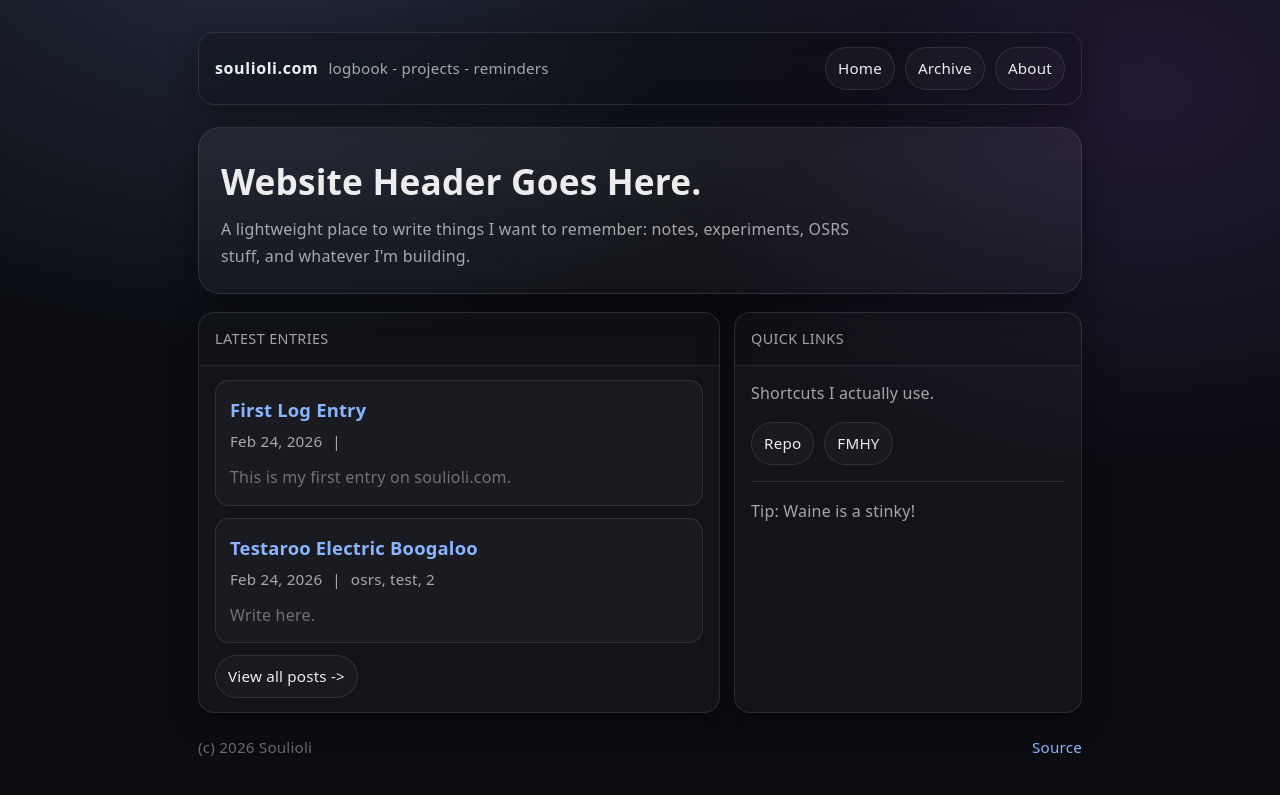
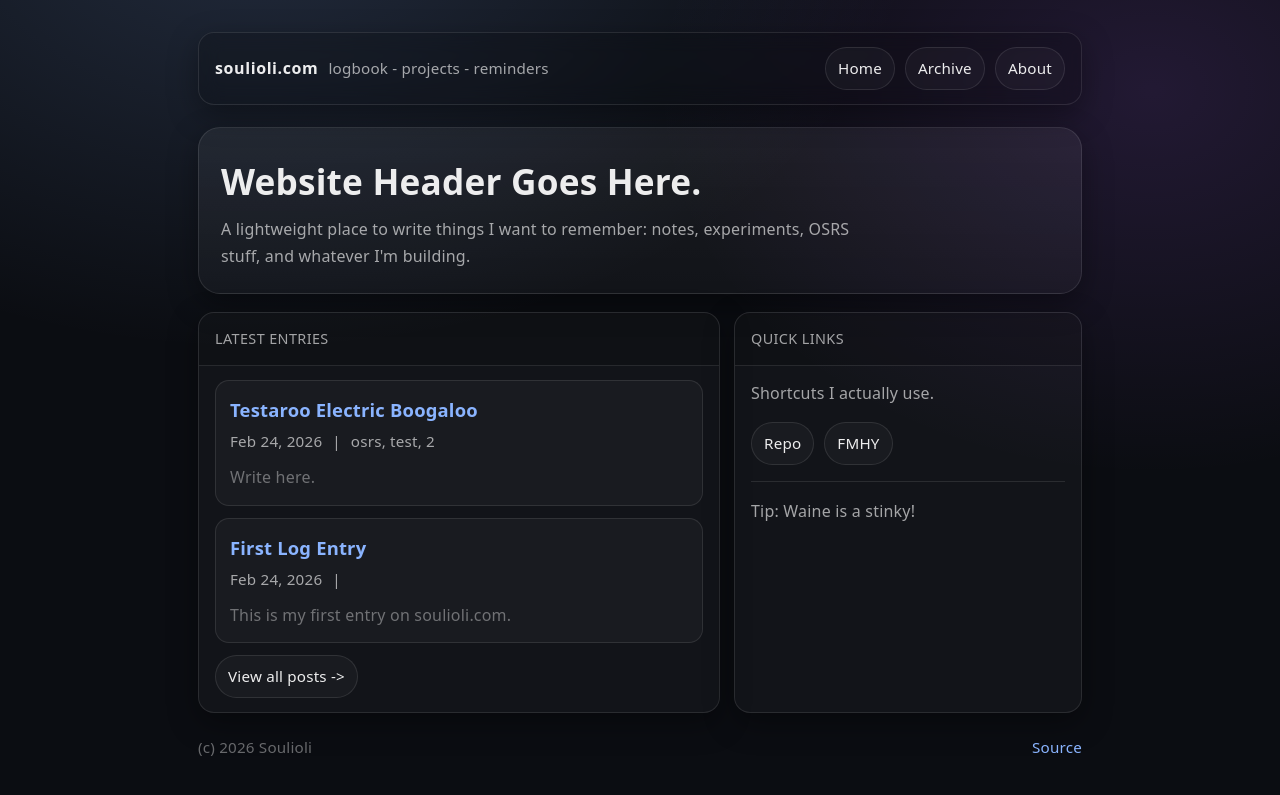
Before and after one commit to Souliolii/soulioli.com, a Jekyll site: the page built from index.html, in a window 1280 px wide. Shown: the top 795 px of the page. Built offline with Jekyll 4.4.1, drawn with Linux system fonts in a browser that asks for light colours.

Commit message:
Set explicit post datetimes and sort posts
Add explicit datetimes with timezone to post front-matter (draft template and two posts) and document the requirement in README to make ordering deterministic. Update index and archive to sort site.posts by date in reverse (assign sorted_posts = site.posts | sort: "date" | reverse) before iterating, ensuring consistent reverse-chronological listings.

```diff
--- a/archive.html
+++ b/archive.html
@@ -10,7 +10,8 @@ title: Archive
 
 <div class="card">
   <div class="bd">
-    {% for post in site.posts %}
+    {% assign sorted_posts = site.posts | sort: "date" | reverse %}
+    {% for post in sorted_posts %}
       <div style="padding: 12px 0; border-bottom:1px solid var(--border);">
         <div class="post-title" style="margin:0;">
           <a href="{{ post.url }}">{{ post.title }}</a>
--- a/index.html
+++ b/index.html
@@ -12,7 +12,8 @@ title: Home
   <div class="card">
     <div class="hd">Latest entries</div>
     <div class="bd">
-      {% for post in site.posts limit: 8 %}
+      {% assign sorted_posts = site.posts | sort: "date" | reverse %}
+      {% for post in sorted_posts limit: 8 %}
         <a class="post-item" href="{{ post.url }}" style="display:block; margin-bottom:12px;">
           <div class="post-title">{{ post.title }}</div>
           <div class="meta">
```
Also changed, not shown: _drafts/_post_template.md (+1 -1 lines), _posts/2026-02-24-Test.md (+1 -1 lines), _posts/2026-02-24-first-log.md (+1 -1 lines), README.md.
